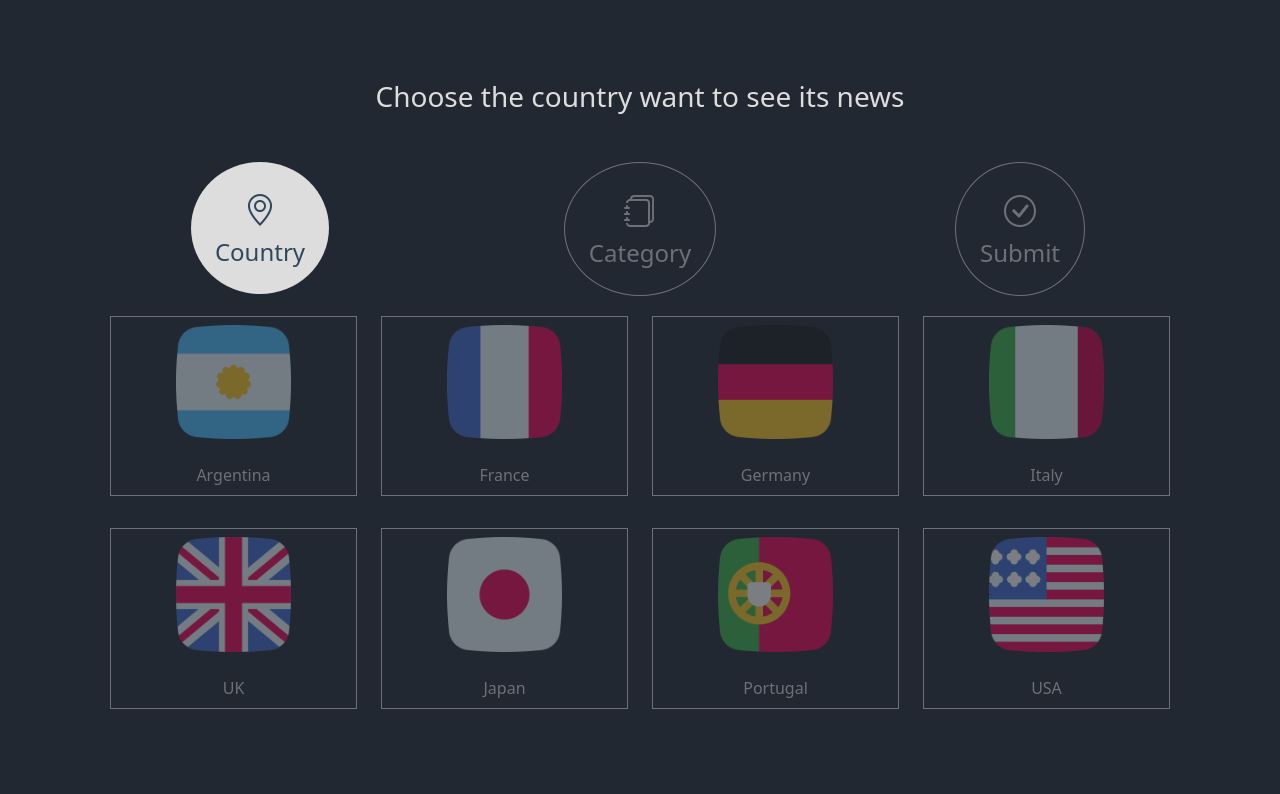
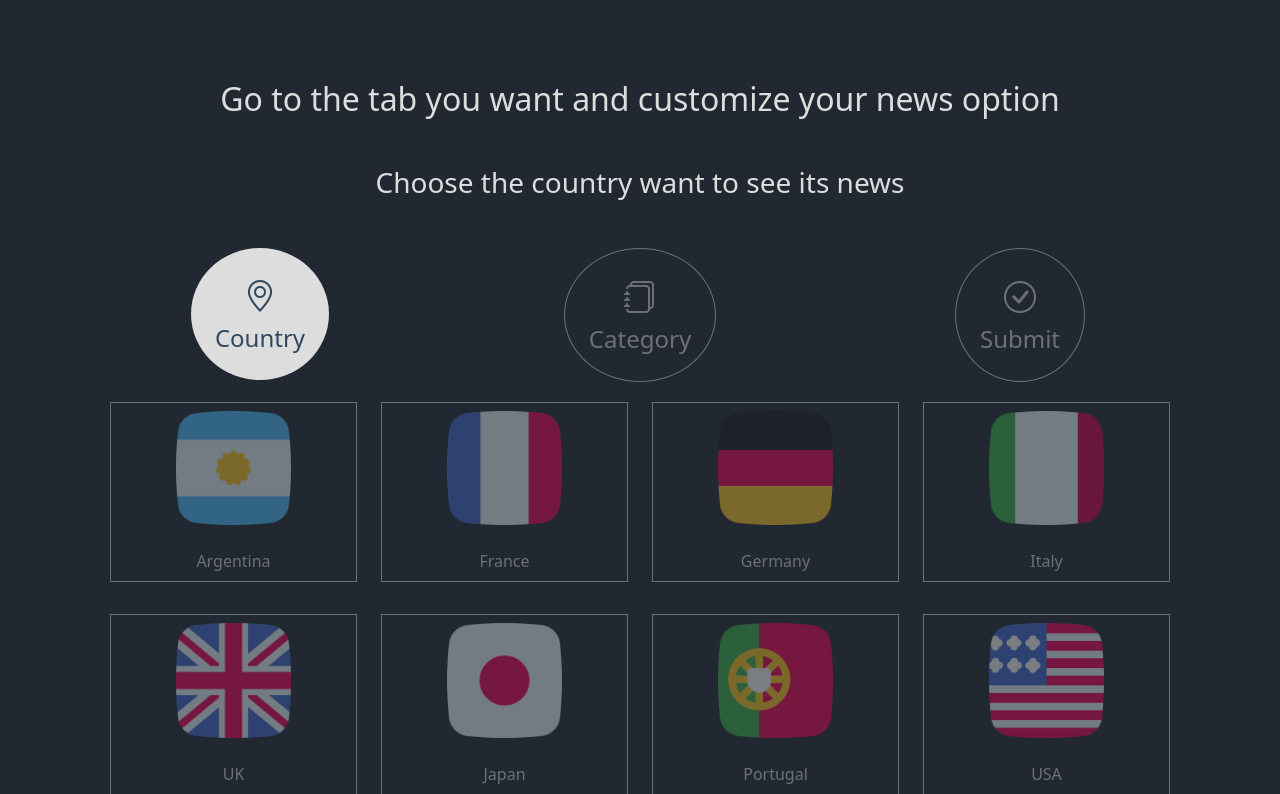
Before and after one commit to alirzaghlmpr/newsapp, a PHP site: page / in a window 1280 px wide. Shown: the top 794 px of the page. Before the commit the page ends 709 px from the top, so only its background shows below. Run offline with PHP 8.4, Linux system fonts and the light colour scheme.

Commit message:
add comment to files

```diff
--- a/index.html
+++ b/index.html
@@ -4,51 +4,77 @@
     <meta charset="UTF-8" />
     <meta http-equiv="X-UA-Compatible" content="IE=edge" />
     <meta name="viewport" content="width=device-width, initial-scale=1.0" />
+
+    <!-- bootstrap css file -->
     <link
       href="https://cdn.jsdelivr.net/npm/bootstrap@5.2.0-beta1/dist/css/bootstrap.min.css"
       rel="stylesheet"
       integrity="sha384-0evHe/X+R7YkIZDRvuzKMRqM+OrBnVFBL6DOitfPri4tjfHxaWutUpFmBp4vmVor"
       crossorigin="anonymous"
     />
+    <!-- bootstrap css file -->
 
+    <!-- bootstrap icon file -->
     <link
       rel="stylesheet"
       href="https://cdn.jsdelivr.net/npm/bootstrap-icons@1.8.3/font/bootstrap-icons.css"
     />
+    <!-- bootstrap icon file -->
 
+    <!-- costum css file -->
     <link rel="stylesheet" href="./styles/style.css" />
+    <!-- costum css file -->
+
     <title>News App</title>
   </head>
   <body>
     <div class="container">
+      <!-- tabs -->
       <div class="margin row justify-content-around text-center">
+        <h2 class="text-center mb-5">
+          Go to the tab you want and customize your news option
+        </h2>
+        <!-- tab title -->
         <h3 class="text-center mb-5" id="title">
           Choose the country want to see its news
         </h3>
+        <!-- tab title -->
+
+        <!-- tab -->
         <div class="col-4">
           <button class="tab active" id="country">
             <i class="bi bi-geo-alt icon"></i><br />
             Country
           </button>
         </div>
+        <!-- tab -->
+
+        <!-- tab -->
         <div class="col-4">
           <button class="tab deactive" id="category">
             <i class="bi bi-journals icon"></i><br />
             Category
           </button>
         </div>
+        <!-- tab -->
+
+        <!-- tab -->
         <div class="col-4">
           <button class="tab deactive" id="submit">
             <i class="bi bi-check-circle icon"></i> <br />
             Submit
           </button>
         </div>
+        <!-- tab -->
       </div>
+      <!-- tabs -->
 
+      <!-- countries -->
       <div
         class="m-2 p-2 row justify-content-around text-center show"
         id="countries-row1"
       >
+        <!-- country -->
         <div class="col-md-3 col-6 my-1">
           <div class="country data-box text-center p-2 deactive">
             <img
@@ -60,6 +86,9 @@
             <span>Argentina</span>
           </div>
         </div>
+        <!-- country -->
+
+        <!-- country -->
         <div class="col-md-3 col-6 my-1">
           <div class="country data-box text-center p-2 deactive">
             <img src="./assets/images/france.png" alt="" style="width: 50%" />
@@ -67,6 +96,9 @@
             <span>France</span>
           </div>
         </div>
+        <!-- country -->
+
+        <!-- country -->
         <div class="col-md-3 col-6 my-1">
           <div class="country data-box text-center p-2 deactive">
             <img src="./assets/images/germany.png" alt="" style="width: 50%" />
@@ -74,6 +106,9 @@
             <span>Germany</span>
           </div>
         </div>
+        <!-- country -->
+
+        <!-- country -->
         <div class="col-md-3 col-6 my-1">
           <div class="country data-box text-center p-2 deactive">
             <img src="./assets/images/italy.png" alt="" style="width: 50%" />
@@ -81,12 +116,16 @@
             <span>Italy</span>
           </div>
         </div>
+        <!-- country -->
       </div>
+      <!-- countries -->
 
+      <!-- countries -->
       <div
         class="m-2 p-2 row justify-content-around text-center show"
         id="countries-row2"
       >
+        <!-- country -->
         <div class="col-md-3 col-6 my-1">
           <div class="country data-box text-center p-2 deactive">
             <img
@@ -98,6 +137,9 @@
             <span>UK</span>
           </div>
         </div>
+        <!-- country -->
+
+        <!-- country -->
         <div class="col-md-3 col-6 my-1">
           <div class="country data-box text-center p-2 deactive">
             <img src="./assets/images/japan.png" alt="" style="width: 50%" />
@@ -105,6 +147,9 @@
             <span>Japan</span>
           </div>
         </div>
+        <!-- country -->
+
+        <!-- country -->
         <div class="col-md-3 col-6 my-1">
           <div class="country data-box text-center p-2 deactive">
             <img src="./assets/images/portugal.png" alt="" style="width: 50%" />
@@ -112,6 +157,9 @@
             <span>Portugal</span>
           </div>
         </div>
+        <!-- country -->
+
+        <!-- country -->
         <div class="col-md-3 col-6 my-1">
           <div class="country data-box text-center p-2 deactive">
             <img
@@ -123,12 +171,16 @@
             <span>USA</span>
           </div>
         </div>
+        <!-- country -->
       </div>
+      <!-- countries -->
 
+      <!-- categories -->
       <div
         class="m-2 p-2 row justify-content-around text-center hide"
         id="categories-row1"
       >
+        <!-- category -->
         <div class="col-md-3 col-6 my-1">
           <div class="category data-box text-center p-2 deactive">
             <img src="./assets/images/business.png" alt="" style="width: 50%" />
@@ -136,6 +188,9 @@
             <span>Business</span>
           </div>
         </div>
+        <!-- category -->
+
+        <!-- category -->
         <div class="col-md-3 col-6 my-1">
           <div class="category data-box text-center p-2 deactive">
             <img
@@ -147,6 +202,9 @@
             <span>Entertainment</span>
           </div>
         </div>
+        <!-- category -->
+
+        <!-- category -->
         <div class="col-md-3 col-6 my-1">
           <div class="category data-box text-center p-2 deactive">
             <img src="./assets/images/general.png" alt="" style="width: 50%" />
@@ -154,6 +212,9 @@
             <span>General</span>
           </div>
         </div>
+        <!-- category -->
+
+        <!-- category -->
         <div class="col-md-3 col-6 my-1">
           <div class="category data-box text-center p-2 deactive">
             <img src="./assets/images/health.png" alt="" style="width: 50%" />
@@ -161,12 +222,16 @@
             <span>Health</span>
           </div>
         </div>
+        <!-- category -->
       </div>
+      <!-- categories -->
 
+      <!-- categories -->
       <div
         class="m-2 p-2 row justify-content-around text-center hide"
         id="categories-row2"
       >
+        <!-- category -->
         <div class="col-md-3 col-6 my-1">
           <div class="category data-box text-center p-2 deactive">
             <img src="./assets/images/science.png" alt="" style="width: 50%" />
@@ -174,6 +239,9 @@
             <span>Science</span>
           </div>
         </div>
+        <!-- category -->
+
+        <!-- category -->
         <div class="col-md-3 col-6 my-1">
           <div class="category data-box text-center p-2 deactive">
             <img
@@ -185,6 +253,9 @@
             <span>Technology</span>
           </div>
         </div>
+        <!-- category -->
+
+        <!-- category -->
         <div class="col-md-3 col-6 my-1">
           <div class="category data-box text-center p-2 deactive">
             <img src="./assets/images/sports.png" alt="" style="width: 50%" />
@@ -192,7 +263,9 @@
             <span>Sports</span>
           </div>
         </div>
+        <!-- category -->
       </div>
+      <!-- categories -->
 
       <div
         class="m-2 p-2 row justify-content-around text-center hide"
@@ -212,11 +285,17 @@
         id="news-row"
       ></div>
     </div>
+
+    <!-- bootstrap js file -->
     <script
       src="https://cdn.jsdelivr.net/npm/bootstrap@5.2.0-beta1/dist/js/bootstrap.bundle.min.js"
       integrity="sha384-pprn3073KE6tl6bjs2QrFaJGz5/SUsLqktiwsUTF55Jfv3qYSDhgCecCxMW52nD2"
       crossorigin="anonymous"
     ></script>
+    <!-- bootstrap js file -->
+
+    <!-- costume script file-->
     <script src="./scripts/script.js" type="module"></script>
+    <!-- costume script file-->
   </body>
 </html>
--- a/styles/style.css
+++ b/styles/style.css
@@ -12,7 +12,8 @@
 body {
   background-color: var(--darkColor);
 }
-h3 {
+h3,
+h2 {
   color: var(--whiteColor);
 }
 .margin {
```
Also changed, not shown: scripts/script.js (+21 -5 lines), scripts/utilities.js (+17 -0 lines).
